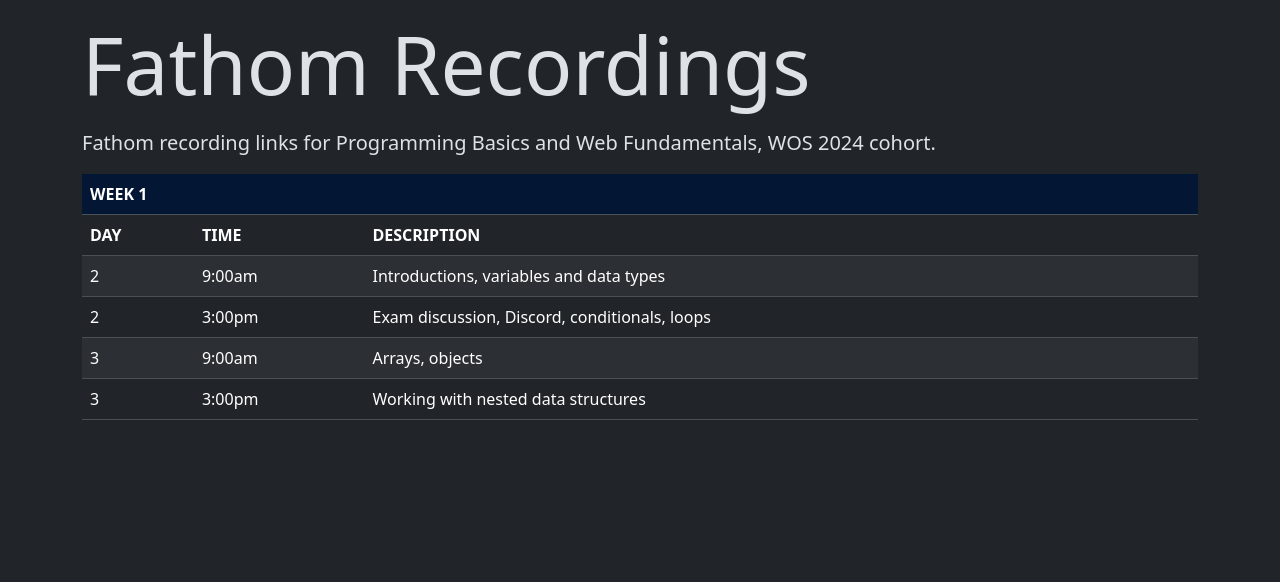
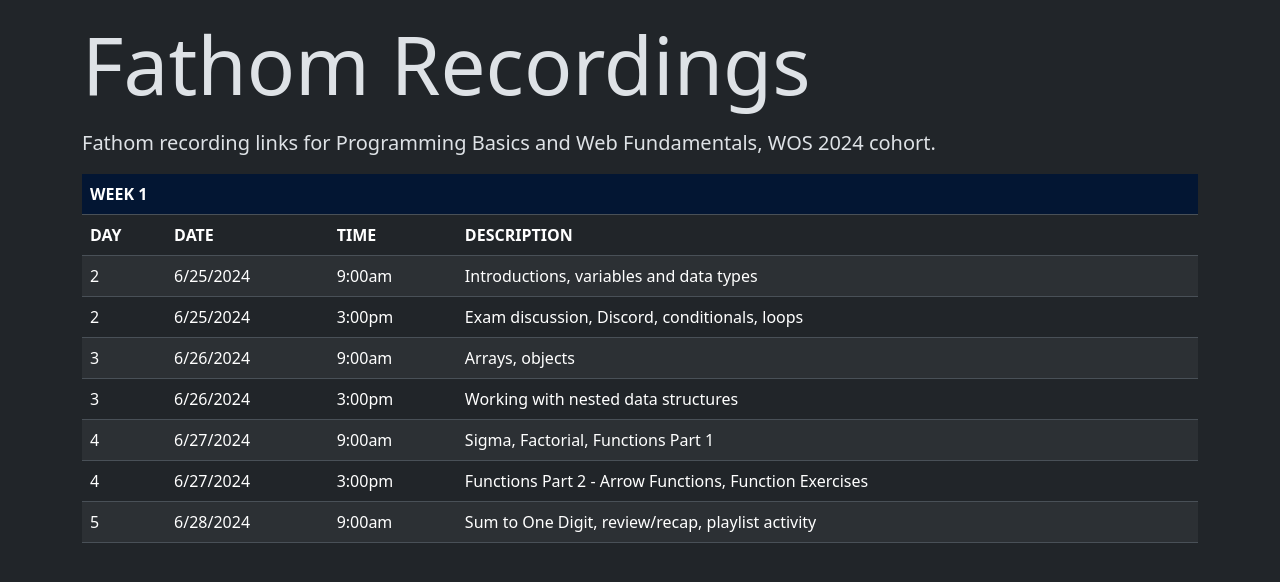
Before and after one commit to narcisolobo/wos-fathom, a React (Vite) app: page / in a window 1280 px wide. Shown: the top 582 px of the page. Built offline with nearby package versions, Linux system fonts and the light colour scheme.

Commit message:
w1d5 added new links

```diff
--- a/src/components/RecordingsRow.jsx
+++ b/src/components/RecordingsRow.jsx
@@ -10,6 +10,7 @@
   return (
     <tr style={clickable} onClick={viewLink}>
       <td>{recording.day}</td>
+      <td>{recording.date}</td>
       <td>{recording.time}</td>
       <td>{recording.description}</td>
     </tr>
--- a/src/components/RecordingsTable.jsx
+++ b/src/components/RecordingsTable.jsx
@@ -6,12 +6,13 @@
     <table className="table table-striped table-hover">
       <thead>
         <tr>
-          <th colspan="3" class="bg-primary-subtle">
+          <th colspan="4" class="bg-primary-subtle">
             WEEK 1
           </th>
         </tr>
         <tr>
           <th>DAY</th>
+          <th>DATE</th>
           <th>TIME</th>
           <th>DESCRIPTION</th>
         </tr>
--- a/src/data.js
+++ b/src/data.js
@@ -1,12 +1,14 @@
 export const recordings = [
   {
     day: 2,
+    date: '6/25/2024',
     time: '9:00am',
     description: 'Introductions, variables and data types',
     link: 'https://fathom.video/share/D_gM7MUB6yTgoCKWa1nfsxTSP2aZvCZS',
   },
   {
     day: 2,
+    date: '6/25/2024',
     time: '3:00pm',
     description: 'Exam discussion, Discord, conditionals, loops',
     link: 'https://fathom.video/share/dExx8qrF5bBNdbHP_-716Jc2YDsgmux7',
@@ -14,13 +16,36 @@
   {
     day: 3,
     time: '9:00am',
+    date: '6/26/2024',
     description: 'Arrays, objects',
     link: 'https://fathom.video/share/bxEAtknB48Qe2JozxhovUKcrtH6JAV2-',
   },
   {
     day: 3,
     time: '3:00pm',
+    date: '6/26/2024',
     description: 'Working with nested data structures',
     link: 'https://fathom.video/share/ixcQW23eZeHLw2D1fxPVcp7mKKDdNbSx',
   },
+  {
+    day: 4,
+    time: '9:00am',
+    date: '6/27/2024',
+    description: 'Sigma, Factorial, Functions Part 1',
+    link: 'https://fathom.video/share/eKiYdpsxE85p2r8nvM3oMYjkxsLJUcC5',
+  },
+  {
+    day: 4,
+    time: '3:00pm',
+    date: '6/27/2024',
+    description: 'Functions Part 2 - Arrow Functions, Function Exercises',
+    link: 'https://fathom.video/share/oBYmX62NYXjALk23-k1SqiRGQnHpVH5A',
+  },
+  {
+    day: 5,
+    time: '9:00am',
+    date: '6/28/2024',
+    description: 'Sum to One Digit, review/recap, playlist activity',
+    link: 'https://fathom.video/share/o_oFM_sJ-wZy68yyKccVpwX9scv-zoyB',
+  },
 ];
```
